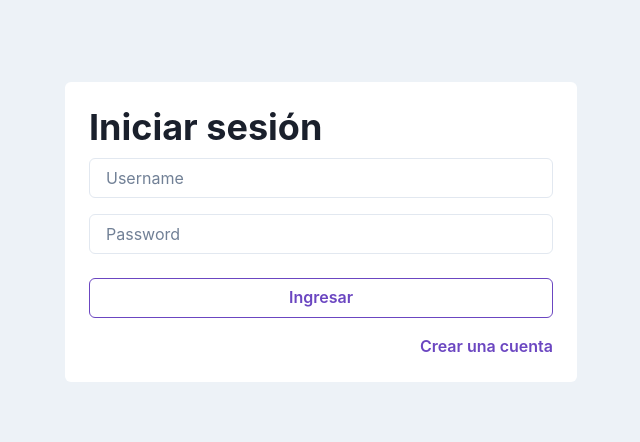
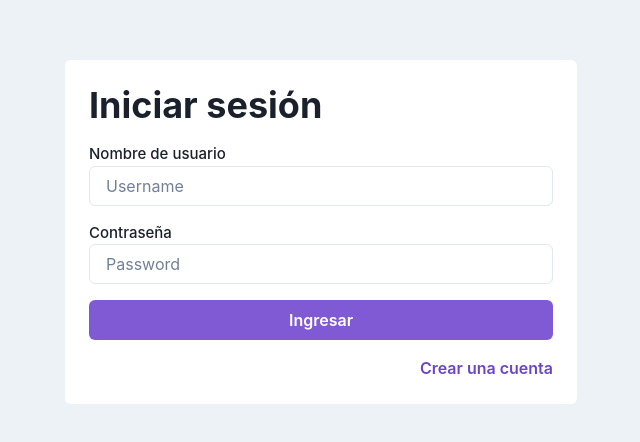
Before and after one commit to stick2yourmind/GoScrum, a React (Vite) app: page /auth/login in a window 1280 px wide. Shown: the part 168-610 px from the top of the page, without its empty margins (319-959 px from the left). Built offline with nearby package versions, Linux system fonts and the light colour scheme.

Commit message:
added: styles of button and errors of the inputs

```diff
--- a/src/screens/Login.jsx
+++ b/src/screens/Login.jsx
@@ -1,5 +1,5 @@
 import { Field, Form, Formik } from 'formik'
-import { Box, Input, Text, Flex, Heading, Button, useToast } from '@chakra-ui/react'
+import { Box, Input, Text, Flex, Heading, Button, useToast, FormLabel } from '@chakra-ui/react'
 import { useDispatch, useSelector } from 'react-redux'
 import { Link } from 'react-router-dom'
 import { useEffect } from 'react'
@@ -44,20 +44,48 @@ const Login = () => {
         >
           {({ errors, touched }) => (
             <Form>
-              <Field as={Input} my={2} name="username" placeholder="Username" type="text" />
+              <FormLabel fontSize="15px" mb={0} mt={4}>
+                Nombre de usuario
+              </FormLabel>
+              <Field
+                as={Input}
+                errorBorderColor="tomato"
+                isInvalid={errors.username}
+                name="username"
+                placeholder="Username"
+                type="text"
+              />
               {errors.username && touched.username && (
                 <Box>
                   <Text color="tomato">{errors.username}</Text>
                 </Box>
               )}
-              <Field as={Input} my={2} name="password" placeholder="Password" type="password" />
+              <FormLabel fontSize="15px" mb={0} mt={4}>
+                Contraseña
+              </FormLabel>
+              <Field
+                as={Input}
+                errorBorderColor="tomato"
+                isInvalid={errors.password}
+                name="password"
+                placeholder="Password"
+                type="password"
+              />
               {errors.password && touched.password && (
                 <Box>
                   <Text color="tomato">{errors.password}</Text>
                 </Box>
               )}
               <Flex align="center" justify="center" my={4}>
-                <Button colorScheme="purple" type="submit" variant="outline" width="full">
+                <Button
+                  _hover={{ bg: 'white', border: '2px', borderColor: 'purple.500', color: 'purple.500' }}
+                  bg="purple.500"
+                  border={2}
+                  borderColor="purple.500"
+                  color="white"
+                  type="submit"
+                  width="full"
+                >
                   Ingresar
                 </Button>
               </Flex>
```
